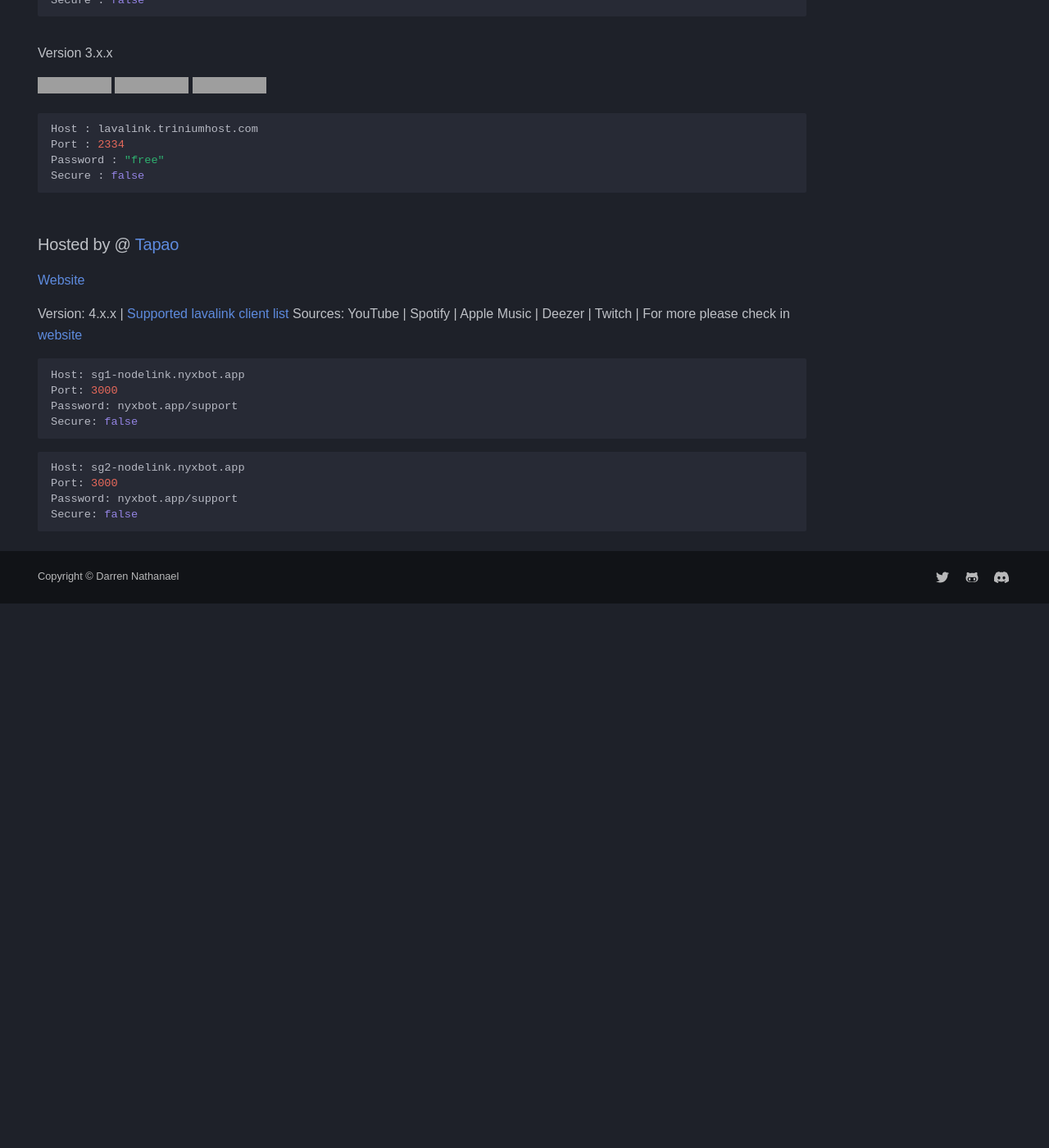
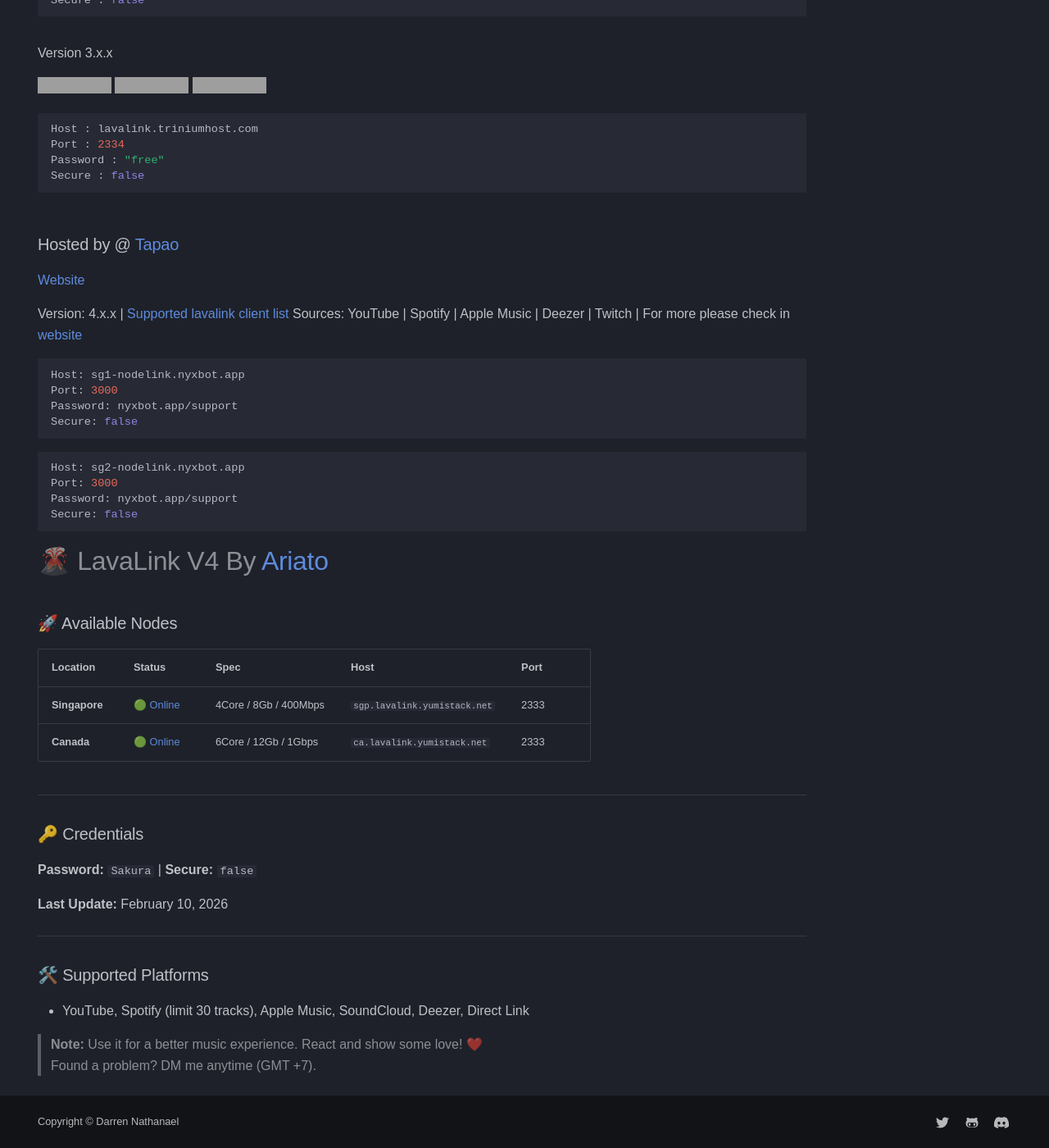
Before and after one commit to DarrenOfficial/lavalink-list, an MkDocs documentation site: the page built from docs/NoSSL/Lavalink-NonSSL.md, in a window 1280 px wide and 1400 px high, scrolled down 2928 px. Shown: the whole window at 82% size. Built offline with MkDocs 1.6.1 and Material for MkDocs 9.7.7, drawn with Linux system fonts in a browser that asks for light colours; some web fonts are replaced; comment, search, counter and statistics services are not loaded; a style sheet for code colours, icons or effects is not loaded; before the commit the page ends 3664 px from its top, so only the background shows below that; some of the changed text lies outside the part shown; grey boxes are pictures that could not be loaded.

Commit message:
Update Lavalink-NonSSL.md

````diff
--- a/docs/NoSSL/Lavalink-NonSSL.md
+++ b/docs/NoSSL/Lavalink-NonSSL.md
@@ -158,3 +158,26 @@ Port: 3000
 Password: nyxbot.app/support
 Secure: false
 ```
+
+# 🌋 LavaLink V4 By [Ariato](https://discord.gg/3k3t6KeFvh)
+
+### 🚀 Available Nodes
+| Location | Status | Spec | Host | Port |
+| :--- | :--- | :--- | :--- | :--- |
+| **Singapore** | 🟢 [Online](https://cloud.aiko-project.xyz/d/lvl/) | 4Core / 8Gb / 400Mbps | `sgp.lavalink.yumistack.net` | 2333 |
+| **Canada** | 🟢 [Online](https://cloud.aiko-project.xyz/d/lvl/) | 6Core / 12Gb / 1Gbps | `ca.lavalink.yumistack.net` | 2333 |
+
+---
+
+### 🔑 Credentials
+**Password:** `Sakura` | **Secure:** `false`
+
+**Last Update:** <relative-time datetime="2026-02-10T20:54:00Z">February 10, 2026</relative-time>
+
+---
+
+### 🛠 Supported Platforms
+- YouTube, Spotify (limit 30 tracks), Apple Music, SoundCloud, Deezer, Direct Link
+
+> **Note:** Use it for a better music experience. React and show some love! ❤️
+> Found a problem? DM me anytime (GMT +7).
````
